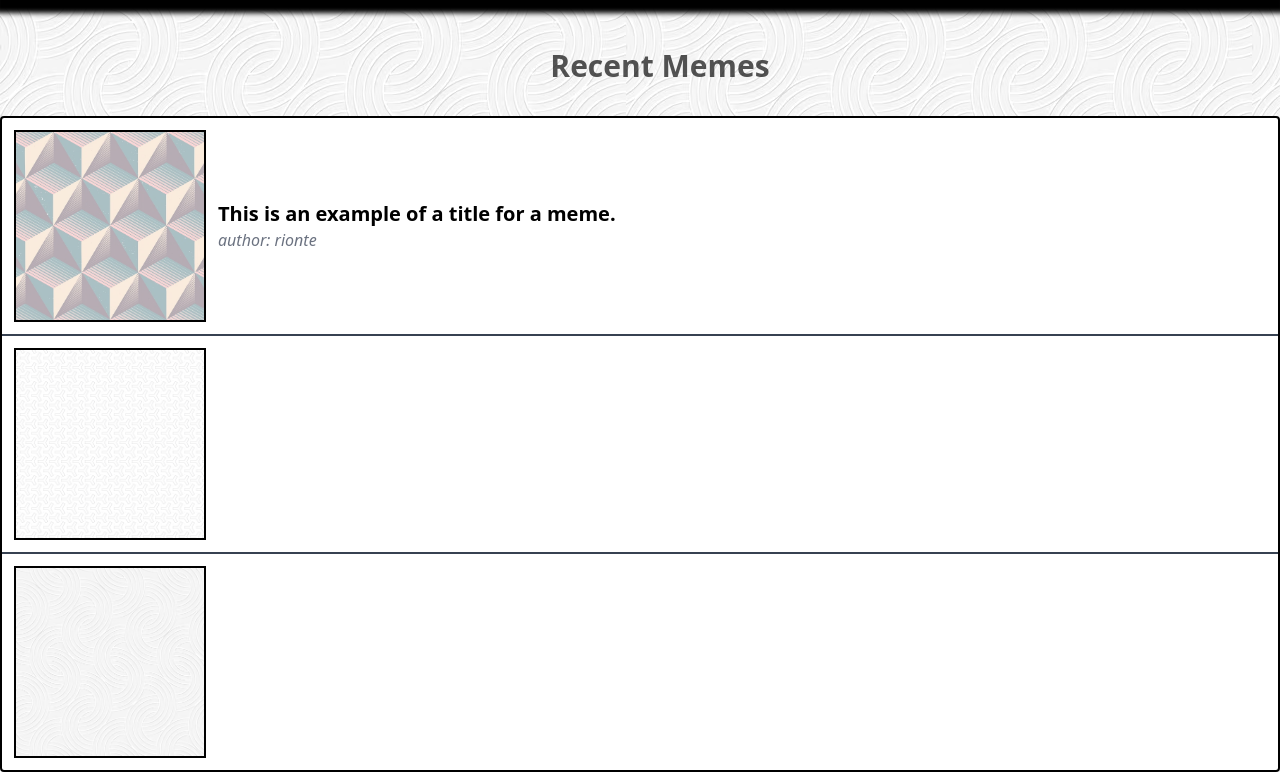
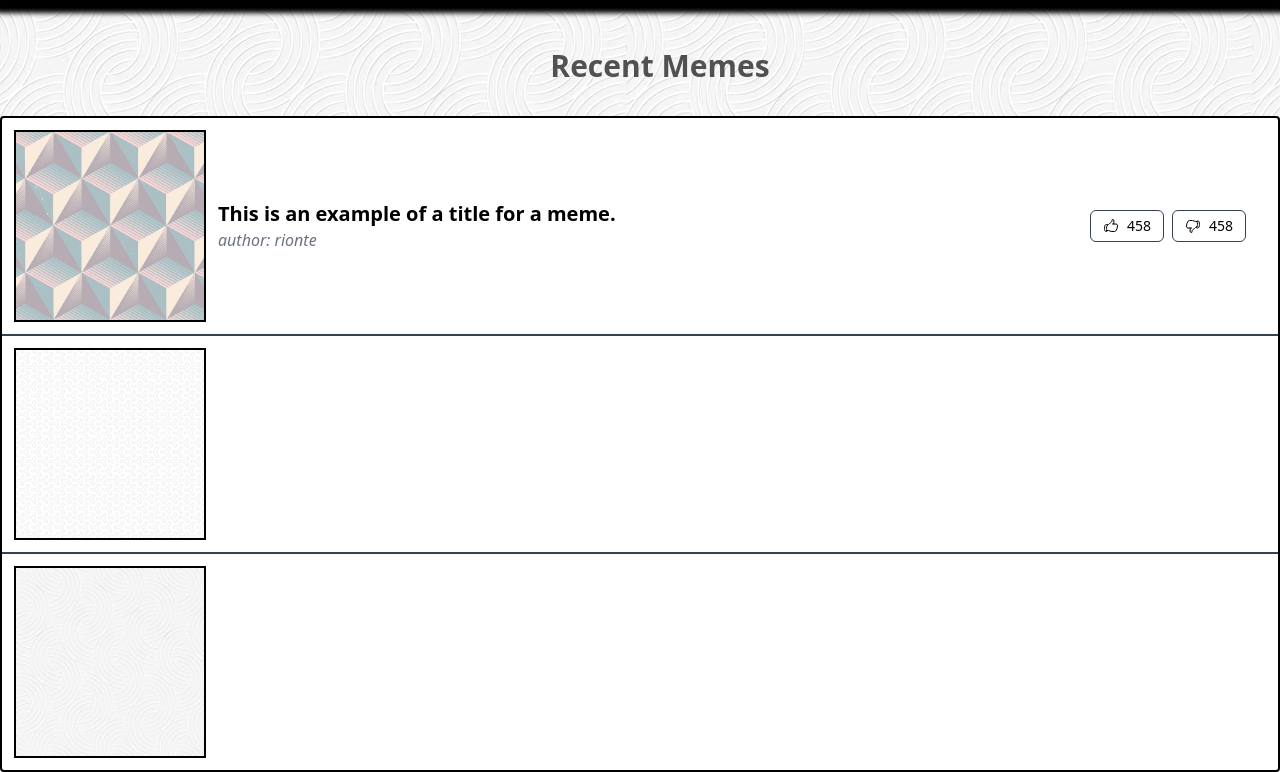
Before and after one commit to Rionte/memehub, a Flask app: page / in a window 1280 px wide. Shown: the part 52-824 px from the top of the page. Run offline with Flask 3, Linux system fonts and the light colour scheme; a user stored in the database is signed in; style sheets or scripts are compiled from the project's sources.

Commit message:
LIKES/DISLIKES

```diff
--- a/templates/home.html
+++ b/templates/home.html
@@ -13,6 +13,20 @@
                 <p class="text-xl font-semibold">This is an example of a title for a meme.</p>
                 <p class="text-gray-500 italic">author: rionte</p>
             </div>
+            <div class="flex gap-2 mr-8">
+                <button class="flex h-8 items-center gap-2 rounded-md border border-gray-700 px-3 py-1.5 text-center text-sm text-black hover:text-green-500">
+                    <svg class="h-4 w-4" xmlns="http://www.w3.org/2000/svg" fill="none" viewBox="0 0 24 24" stroke-width="1.5" stroke="currentColor">
+                    <path stroke-linecap="round" stroke-linejoin="round" d="M6.633 10.5c.806 0 1.533-.446 2.031-1.08a9.041 9.041 0 012.861-2.4c.723-.384 1.35-.956 1.653-1.715a4.498 4.498 0 00.322-1.672V3a.75.75 0 01.75-.75A2.25 2.25 0 0116.5 4.5c0 1.152-.26 2.243-.723 3.218-.266.558.107 1.282.725 1.282h3.126c1.026 0 1.945.694 2.054 1.715.045.422.068.85.068 1.285a11.95 11.95 0 01-2.649 7.521c-.388.482-.987.729-1.605.729H13.48c-.483 0-.964-.078-1.423-.23l-3.114-1.04a4.501 4.501 0 00-1.423-.23H5.904M14.25 9h2.25M5.904 18.75c.083.205.173.405.27.602.197.4-.078.898-.523.898h-.908c-.889 0-1.713-.518-1.972-1.368a12 12 0 01-.521-3.507c0-1.553.295-3.036.831-4.398C3.387 10.203 4.167 9.75 5 9.75h1.053c.472 0 .745.556.5.96a8.958 8.958 0 00-1.302 4.665c0 1.194.232 2.333.654 3.375z"></path>
+                    </svg>
+                    <span>458</span>
+                </button>
+                <button class="flex h-8 items-center gap-2 rounded-md border border-gray-700 px-3 py-1.5 text-center text-sm text-black hover:text-red-500">
+                    <svg class="h-4 w-4" xmlns="http://www.w3.org/2000/svg" fill="none" viewBox="0 0 24 24" stroke-width="1.5" stroke="currentColor">
+                        <path stroke-linecap="round" stroke-linejoin="round" d="M7.5 15h2.25m8.024-9.75c.011.05.028.1.052.148.591 1.2.924 2.55.924 3.977a8.96 8.96 0 01-.999 4.125m.023-8.25c-.076-.365.183-.75.575-.75h.908c.889 0 1.713.518 1.972 1.368.339 1.11.521 2.287.521 3.507 0 1.553-.295 3.036-.831 4.398C20.613 14.547 19.833 15 19 15h-1.053c-.472 0-.745-.556-.5-.96a8.95 8.95 0 00.303-.54m.023-8.25H16.48a4.5 4.5 0 01-1.423-.23l-3.114-1.04a4.5 4.5 0 00-1.423-.23H6.504c-.618 0-1.217.247-1.605.729A11.95 11.95 0 002.25 12c0 .434.023.863.068 1.285C2.427 14.306 3.346 15 4.372 15h3.126c.618 0 .991.724.725 1.282A7.471 7.471 0 007.5 19.5a2.25 2.25 0 002.25 2.25.75.75 0 00.75-.75v-.633c0-.573.11-1.14.322-1.672.304-.76.93-1.33 1.653-1.715a9.04 9.04 0 002.86-2.4c.498-.634 1.226-1.08 2.032-1.08h.384"></path>
+                    </svg>
+                    <span>458</span>
+                </button>
+            </div>
         </a>
         <hr class="border-gray-700" style="border-width: 1px;">
         <img src="/static/images/sitebg2.png" class="w-48 h-48 object-cover border-black border-2 m-3">
```
